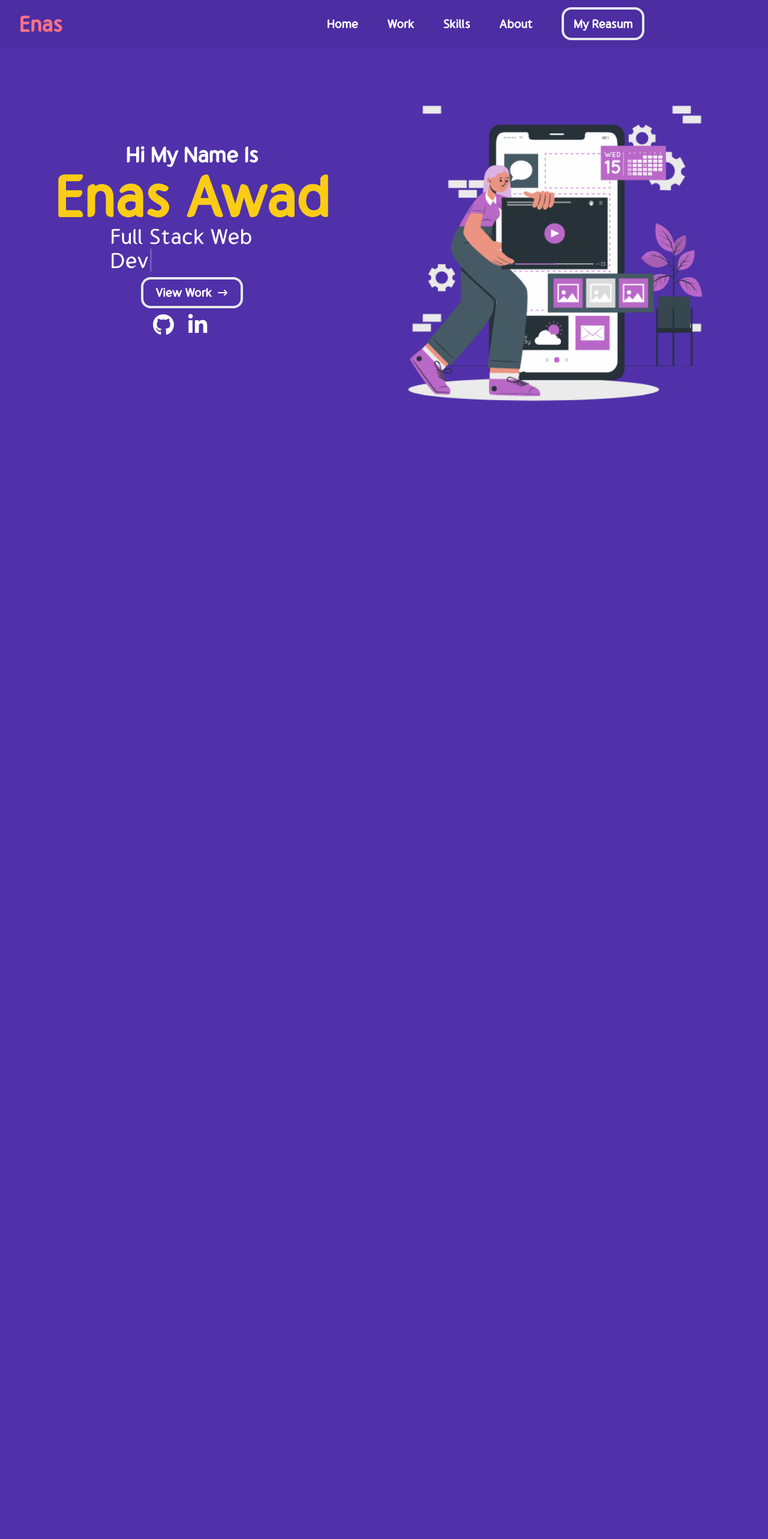
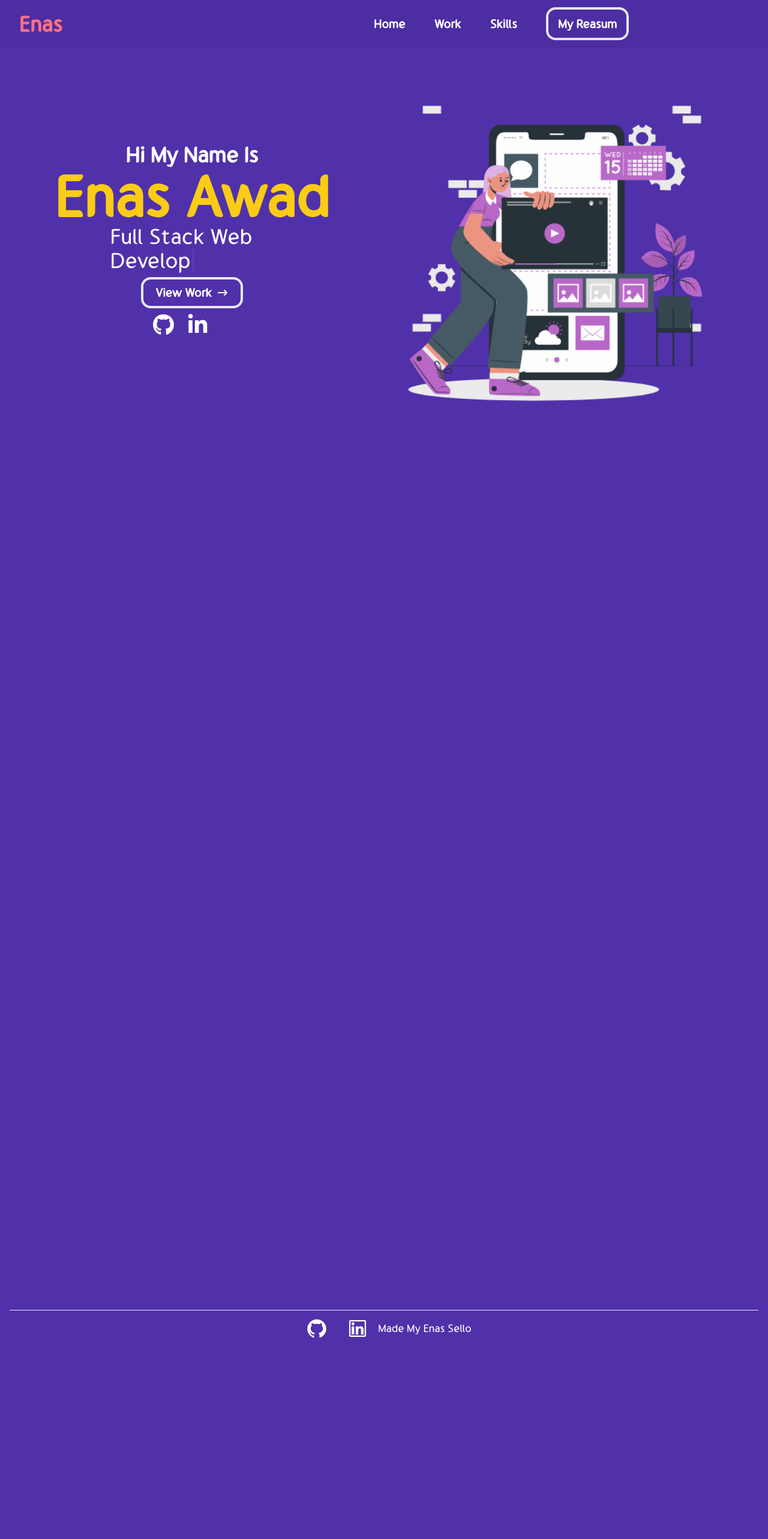
Before and after one commit to Enas-Sello/animated-portfolio, a React (Create React App) app: page / in a window 1280 px wide. Shown: the top 2566 px of the page at 60% size. After the commit the page ends 2268 px from the top, so only its background shows below. Built offline with nearby package versions, Linux system fonts and the light colour scheme.

Commit message:
about remove

```diff
--- a/src/App.js
+++ b/src/App.js
@@ -23,7 +23,7 @@ Aos.refresh()
       <Home />
       <Projects />
       <Skills />
-      <About />
+      {/* <About /> */}
       <Footer/>
     </>
   );
--- a/src/components/nav-bar/nav.jsx
+++ b/src/components/nav-bar/nav.jsx
@@ -52,11 +52,11 @@ const Navbar = () => {
                   {navbar.link3}
                 </Link>
               </li>
-              <li className="">
+              {/* <li className="">
                 <Link to="About" smooth={true} duration={500}>
                   {navbar.link4}
                 </Link>
-              </li>
+              </li> */}
               <li className="">
                 <Button />
               </li>
@@ -101,11 +101,11 @@ const Navbar = () => {
               {navbar.link3}
             </Link>
           </li>
-          <li onClick={clickHndler} className=" py-6 text-4xl">
+          {/* <li onClick={clickHndler} className=" py-6 text-4xl">
             <Link onClick={clickHndler} to="About" smooth={true} duration={500}>
               {navbar.link4}
             </Link>
-          </li>
+          </li> */}
           <Button />
           {/* <li onClick={clickHndler} className=" py-6 text-4xl">
            <Link onClick={clickHndler} to="skills" smooth={true} duration={500}>
```
